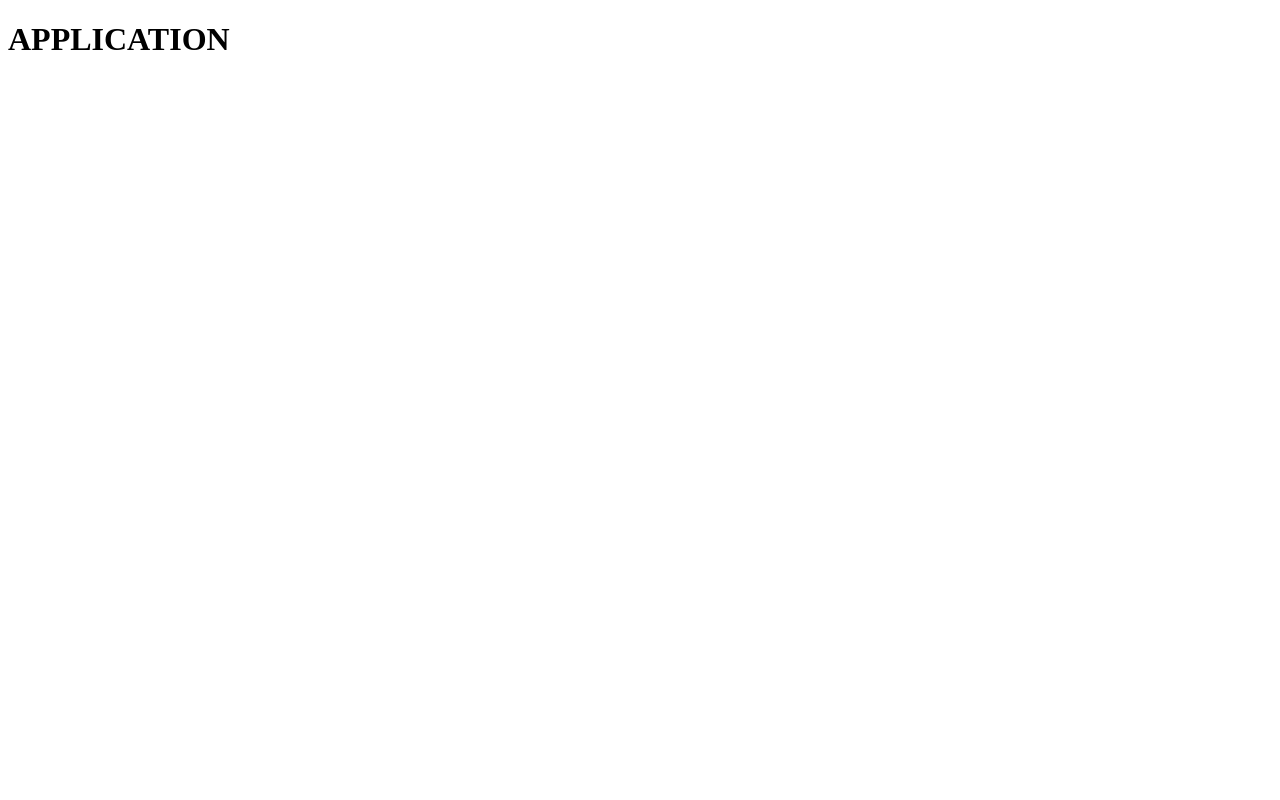
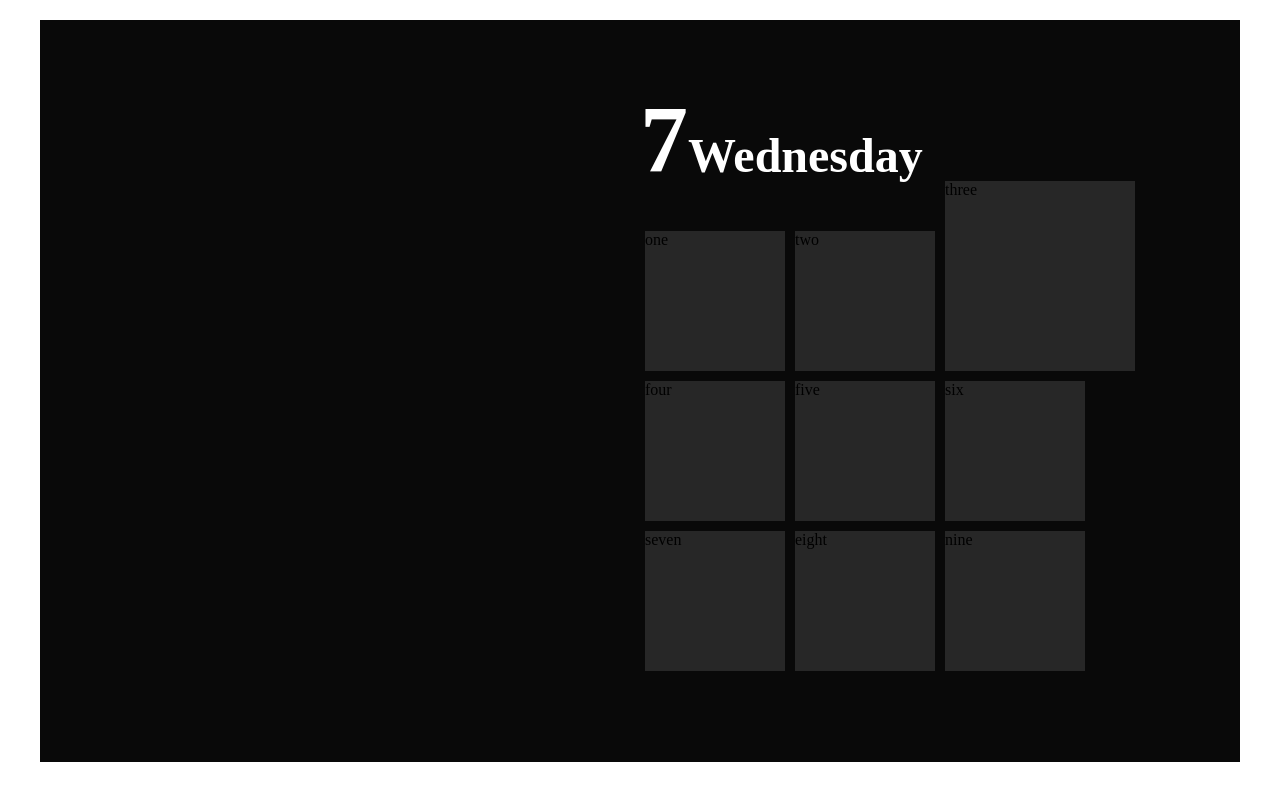
Before and after one commit to ros251/calendar, a React app: page / in a window 1280 px wide. Built offline with nearby package versions, Linux system fonts and the light colour scheme; the HTML template or start-up script is replaced by a standard one.

Commit message:
9 squares and a date

```diff
--- a/src/js/components/App.jsx
+++ b/src/js/components/App.jsx
@@ -1,9 +1,34 @@
 import React, { Component } from 'react'
+import NineCubes from './NineCubes.jsx'
+
+const background_styles = {
+  width: '1200px',
+  height: '742px',
+  margin: '20px auto',
+  backgroundColor:'#090909'
+}
+const leftblock_styles = {
+  display: 'inline-block',
+  width: '600px'
+}
+const rightblock_styles = {
+  display: 'inline-block',
+  width: '600px'
+}
 
 function App() {
   return (
     <div id='appwrap'>
-      <h1>APPLICATION</h1>
+      <div style={background_styles}>
+        <div id='leftblock' style={leftblock_styles}>
+
+        </div>
+        <div id='rightblock' style={rightblock_styles}>
+          <h1 style={{marginBottom: '-50px', color: 'white', display: 'inline-block', fontSize: '96px'}}>7</h1>
+          <h1 style={{marginBottom: '-50px', color: 'white', display: 'inline-block', fontSize: '48px'}}>Wednesday</h1>
+          <NineCubes/>
+        </div>
+      </div>
     </div>
   )
 }
--- /dev/null
+++ b/src/js/components/NineCubes.jsx
@@ -0,0 +1,65 @@
+import React, { Component } from 'react'
+const cubewrap_styles = {
+  width: '500px'
+}
+
+const cube_styles = {
+  backgroundColor: '#272727',
+  width: '140px',
+  height: '140px',
+  margin: '5px',
+  display: 'inline-block',
+  float: 'left'
+}
+const one_two_cube_styles = {
+  backgroundColor: '#272727',
+  width: '140px',
+  height: '140px',
+  margin: '55px 5px 5px 5px',
+  display: 'inline-block',
+  float: 'left'
+}
+
+const todays_cube_styles = {
+  backgroundColor: '#272727',
+  width: '190px',
+  height: '190px',
+  margin: '5px',
+  display: 'inline-block',
+  float: 'left'
+}
+
+const cubes = [
+  'one',
+  'two',
+  'three',
+  'four',
+  'five',
+  'six',
+  'seven',
+  'eight',
+  'nine'
+]
+
+function NineCubes() {
+
+  const make9Cubes = (cubes) => {
+    console.log(cubes)
+    console.log(cubes)
+    return (cubes.map((num, index) => {
+      if(index == 0 || index == 1){
+        return <div style={one_two_cube_styles} key={index}>{num}</div>
+      } else if (index == 2){
+        return <div style={todays_cube_styles} key={index}>{num}</div>
+      } else {
+        return <div style={cube_styles} key={index}>{num}</div>
+      }
+      }))
+  }
+  return (
+    <div id='cubewrap' style={cubewrap_styles}>
+      {make9Cubes(cubes)}
+    </div>
+  )
+}
+export default NineCubes
--- a/templates/index.html
+++ b/templates/index.html
@@ -1,9 +1,9 @@
 <!DOCTYPE html>
 <html>
   <head>
-    <title>App</title>
+    <title>HR | Calendar</title>
   </head>
-  <body>
+  <body style='background-color: black'>
     <div id="app"></div>
     <script src='static/bundle.js'></script>
   </body>
```
Also changed, not shown: static/bundle.js.
